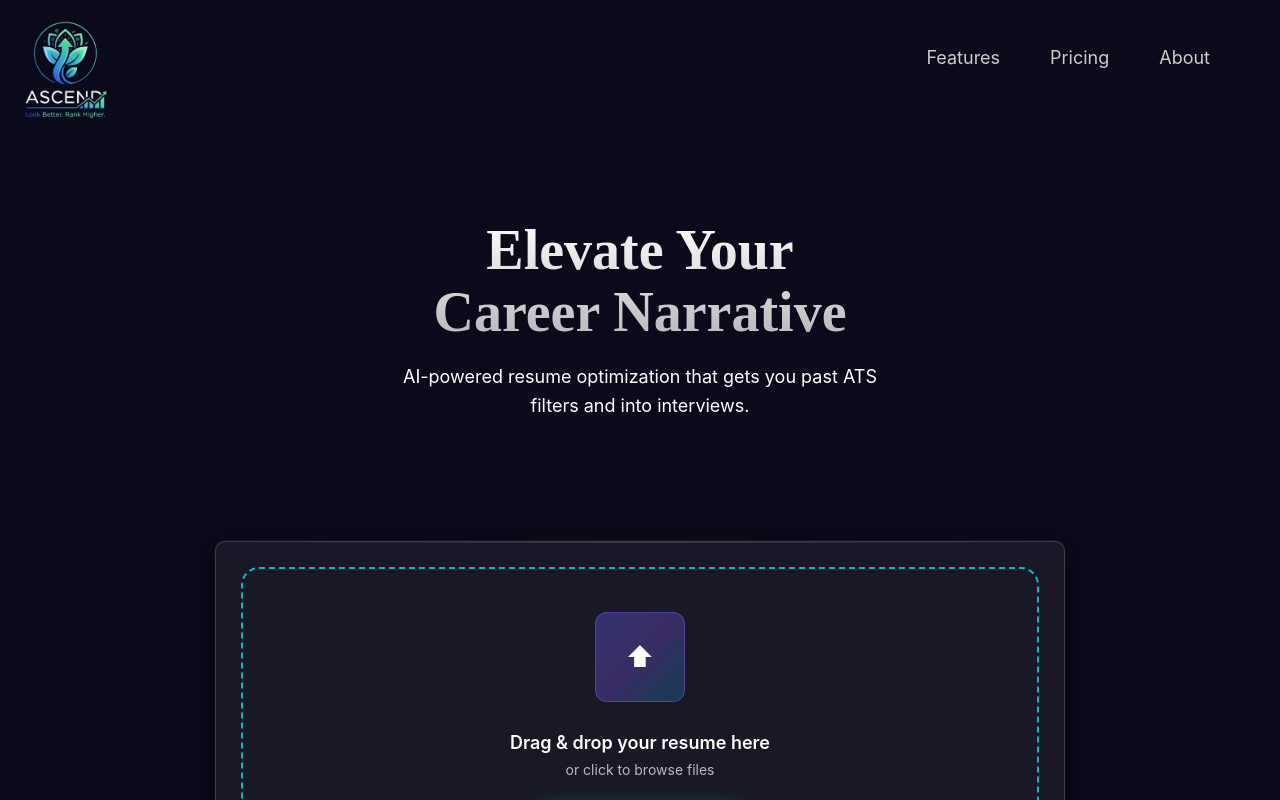
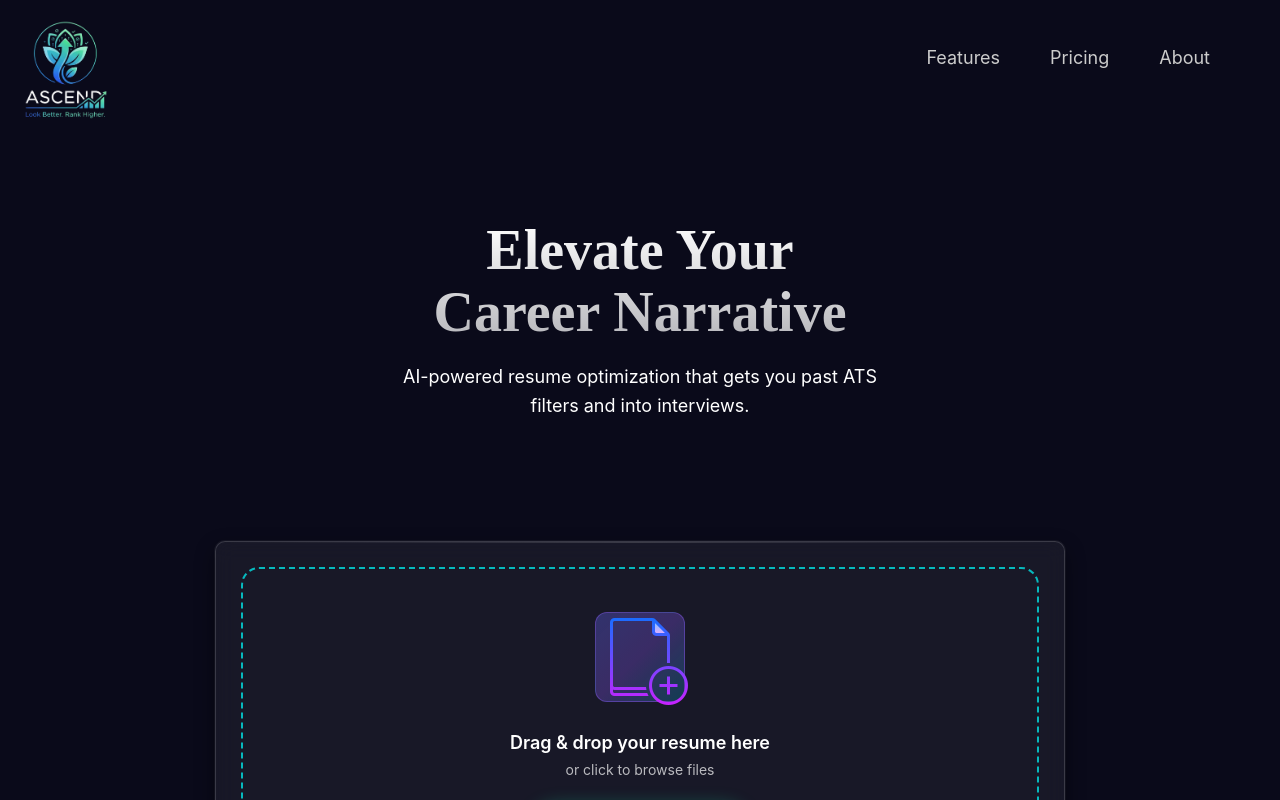
Before and after one commit to POSTI-25/WebProgrammingProject, a Next.js app in the folder frontend/resume-enhancer/: page /file-upload in a window 1280 px wide. Shown: the top 800 px of the page. Built offline with nearby package versions, Linux system fonts and the light colour scheme.

Commit message:
changed file upload icon

```diff
--- a/frontend/resume-enhancer/src/app/file-upload/file-upload.jsx
+++ b/frontend/resume-enhancer/src/app/file-upload/file-upload.jsx
@@ -64,7 +64,7 @@ export default function FileUpload() {
             onDragOver={handleDragOver}
           >
             <div className="upload-icon">
-            ⬆
+            <img src="/assets/file-upload.png" alt="Upload" />
             </div>
 
             <p className="upload-text">Drag & drop your resume here</p>
```
Also changed, not shown: frontend/resume-enhancer/public/assets/file-upload.png (added). Lines whose indentation alone changed are shown as unchanged.
